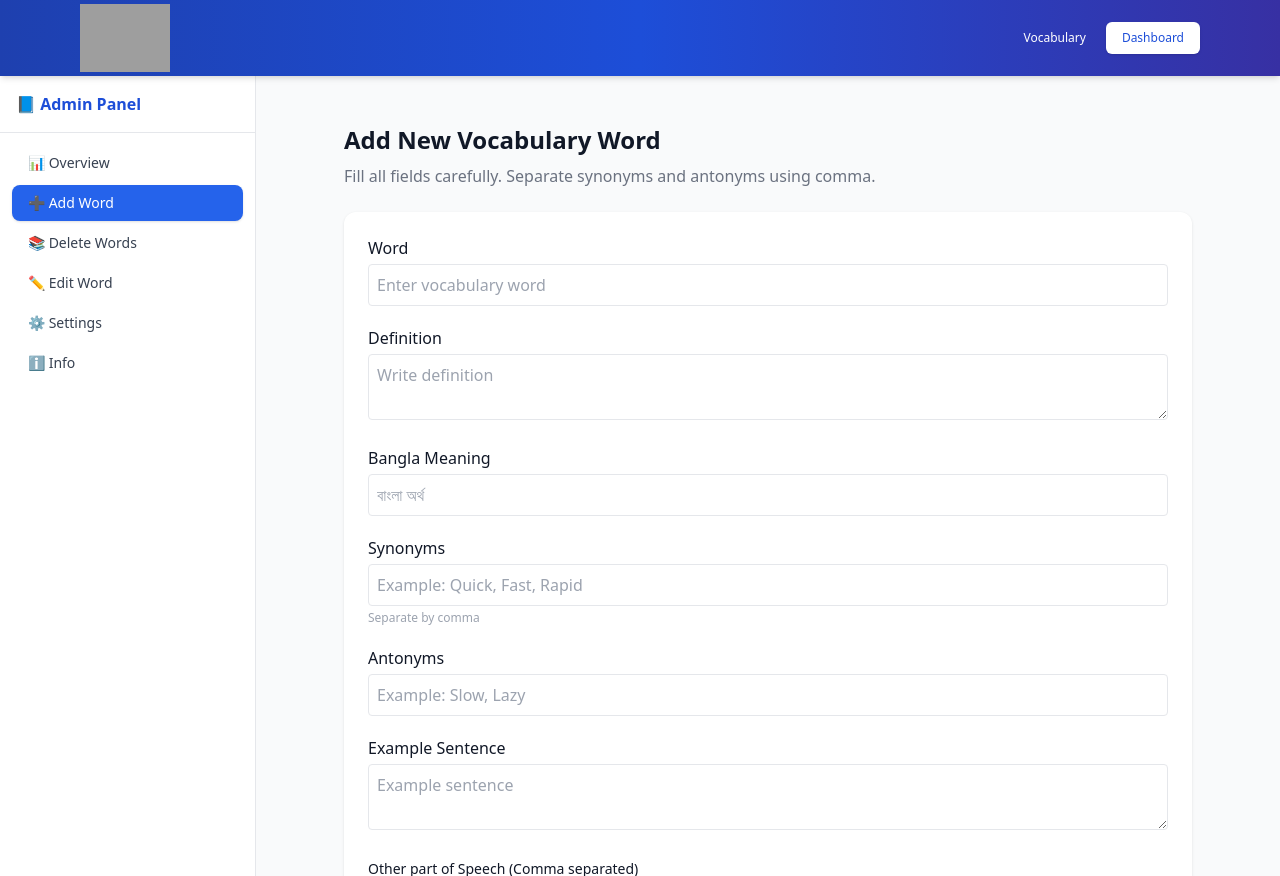
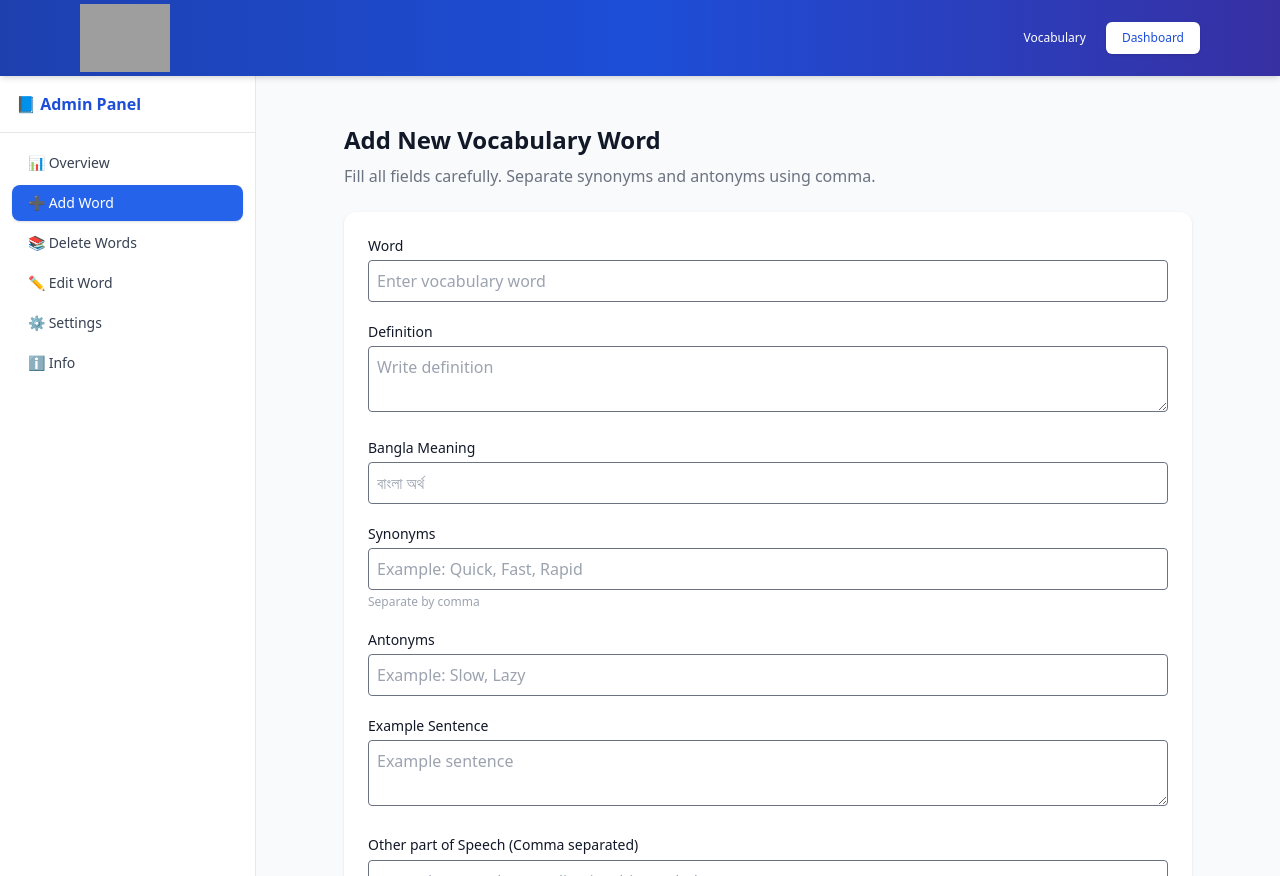
Before and after one commit to ashik-ashik/vocabu, a React (Vite) app: page /dashboard/add-word in a window 1280 px wide. Built offline with nearby package versions, Linux system fonts and the light colour scheme; no server answers; grey boxes are pictures that could not be loaded; a web font is replaced by a local one.

Commit message:
Edit field after finding the word and enhance form outlook

```diff
--- a/src/App.jsx
+++ b/src/App.jsx
@@ -17,7 +17,7 @@ function App() {
   return (
     <>
       <BrowserRouter>
-          <Toaster position="top-right" />
+          <Toaster position="bottom-right" />
           <HeaderMenu />
         <Routes>
           <Route path="/" element={<Vocabulary />} />
--- a/src/Pages/AddWords.jsx
+++ b/src/Pages/AddWords.jsx
@@ -126,7 +126,7 @@ export default function AddWord() {
 
         {/* Word */}
         <div>
-          <label className="block font-medium mb-1">
+          <label className="block font-medium mb-1 text-sm">
             Word
           </label>
           <input
@@ -135,14 +135,14 @@ export default function AddWord() {
             value={formData.word}
             onChange={handleChange}
             required
-            className="w-full border p-2 rounded"
+            className="w-full border border-gray-500 p-2  rounded"
             placeholder="Enter vocabulary word"
           />
         </div>
 
         {/* Definition */}
         <div>
-          <label className="block font-medium mb-1">
+          <label className="block font-medium mb-1 text-sm">
             Definition
           </label>
           <textarea
@@ -150,14 +150,14 @@ export default function AddWord() {
             value={formData.definition}
             onChange={handleChange}
             required
-            className="w-full border p-2 rounded"
+            className="w-full border border-gray-500 p-2  rounded"
             placeholder="Write definition"
           />
         </div>
 
         {/* Bangla */}
         <div>
-          <label className="block font-medium mb-1">
+          <label className="block font-medium mb-1 text-sm">
             Bangla Meaning
           </label>
           <input
@@ -165,14 +165,14 @@ export default function AddWord() {
             name="bangla"
             value={formData.bangla}
             onChange={handleChange}
-            className="w-full border p-2 rounded"
+            className="w-full border border-gray-500 p-2  rounded"
             placeholder="বাংলা অর্থ"
           />
         </div>
 
         {/* Synonyms */}
         <div>
-          <label className="block font-medium mb-1">
+          <label className="block font-medium mb-1 text-sm">
             Synonyms
           </label>
           <input
@@ -180,7 +180,7 @@ export default function AddWord() {
             name="synonyms"
             value={formData.synonyms}
             onChange={handleChange}
-            className="w-full border p-2 rounded"
+            className="w-full border border-gray-500 p-2  rounded"
             placeholder="Example: Quick, Fast, Rapid"
           />
           <p className="text-xs text-gray-400 mt-1">
@@ -190,7 +190,7 @@ export default function AddWord() {
 
         {/* Antonyms */}
         <div>
-          <label className="block font-medium mb-1">
+          <label className="block font-medium mb-1 text-sm">
             Antonyms
           </label>
           <input
@@ -198,21 +198,21 @@ export default function AddWord() {
             name="antonyms"
             value={formData.antonyms}
             onChange={handleChange}
-            className="w-full border p-2 rounded"
+            className="w-full border border-gray-500 p-2  rounded"
             placeholder="Example: Slow, Lazy"
           />
         </div>
 
         {/* Example */}
         <div>
-          <label className="block font-medium mb-1">
+          <label className="block font-medium mb-1 text-sm">
             Example Sentence
           </label>
           <textarea
             name="example"
             value={formData.example}
             onChange={handleChange}
-            className="w-full border p-2 rounded"
+            className="w-full border border-gray-500 p-2  rounded"
             placeholder="Example sentence"
           />
         </div>
@@ -226,7 +226,7 @@ export default function AddWord() {
               name="other_part_speech"
               value={formData.other_part_speech}
               onChange={handleChange}
-              className="w-full border p-2 rounded mt-1"
+              className="w-full border border-gray-500 p-2  rounded mt-1"
               placeholder="example: noun: large, adjective: big, verb: huge, etc"
             />
             <p className="text-xs text-gray-500 mt-1">
@@ -236,7 +236,7 @@ export default function AddWord() {
 
         {/* Passkey */}
         <div>
-          <label className="block font-medium mb-1">
+          <label className="block font-medium mb-1 text-sm">
             Passkey
           </label>
           <input
@@ -245,7 +245,7 @@ export default function AddWord() {
             value={formData.passkey}
             onChange={handleChange}
             required
-            className="w-full border p-2 rounded"
+            className="w-full border border-gray-500 p-2  rounded"
             placeholder="Enter admin passkey"
           />
         </div>
--- a/src/Pages/EditWords.jsx
+++ b/src/Pages/EditWords.jsx
@@ -142,7 +142,7 @@ setForm({
           {/* Form Title */}
           <div>
             <h2 className="text-lg font-semibold text-gray-800">
-              Load Word for Editing
+              Search Word for Editing
             </h2>
             <p className="text-sm text-gray-500">
               Enter Word ID and passkey to load vocabulary data for editing.
@@ -151,25 +151,25 @@ setForm({
 
           {/* Word ID */}
           <div>
-            <label className="text-xs text-gray-500">Word ID</label>
+            <label className="text-xs text-gray-600 font-semibold">Word ID</label>
             <input
               type="number"
               placeholder="Enter Word ID"
               value={id}
               onChange={(e) => setId(e.target.value)}
-              className="w-full border p-2 rounded mt-1"
+              className="w-full border border-gray-500 p-2  rounded mt-1"
             />
           </div>
 
           {/* Passkey */}
           <div>
-            <label className="text-xs text-gray-500">Passkey</label>
+            <label className="text-xs text-gray-600 font-semibold">Passkey</label>
             <input
               type="password"
               placeholder="Enter Passkey"
               value={passkey}
               onChange={(e) => setPasskey(e.target.value)}
-              className="w-full border p-2 rounded mt-1"
+              className="w-full border p-2 border-gray-500 rounded mt-1"
             />
           </div>
 
@@ -184,7 +184,8 @@ setForm({
 
 
         {/* Edit Form */}
-        <div className="bg-white p-6 rounded-xl shadow space-y-4">
+        {
+          form.word !== "" && <div className="bg-white p-6 rounded-xl shadow space-y-4">
 
             {/* Form Title */}
             <div>
@@ -198,93 +199,93 @@ setForm({
 
             {/* Word */}
             <div>
-            <label className="text-xs text-gray-500">Word</label>
+              <label className="text-xs text-gray-600 font-semibold">Word</label>
               <input
                 name="word"
                 value={form.word}
                 onChange={handleChange}
-              className="w-full border p-2 rounded mt-1"
+                className="w-full border border-gray-500 p-2  rounded mt-1"
                 placeholder="Enter word"
+              />
+            </div>
+
+            {/* Definition */}
+            <div>
+              <label className="text-xs text-gray-600 font-semibold">Definition</label>
+              <textarea
+                name="definition"
+                value={form.definition}
+                onChange={handleChange}
+                className="w-full border border-gray-500 p-2  rounded mt-1"
+                placeholder="Enter definition"
               />
             </div>
 
             {/* Bangla Meaning */}
             <div>
-            <label className="text-xs text-gray-500">Bangla Meaning</label>
+              <label className="text-xs text-gray-600 font-semibold">Bangla Meaning</label>
               <input
                 name="bangla"
                 value={form.bangla}
                 onChange={handleChange}
-              className="w-full border p-2 text-xs rounded mt-1"
+                className="w-full border border-gray-500 p-2  text-xs rounded mt-1"
                 placeholder="বাংলা অর্থ"
-            />
-          </div>
-
-          {/* Definition */}
-          <div>
-            <label className="text-xs text-gray-500">Definition</label>
-            <textarea
-              name="definition"
-              value={form.definition}
-              onChange={handleChange}
-              className="w-full border p-2 rounded mt-1"
-              placeholder="Enter definition"
               />
             </div>
 
             {/* Synonyms */}
             <div>
-            <label className="text-xs text-gray-500">
+              <label className="text-xs text-gray-600 font-semibold">
                 Synonyms (Comma separated)
               </label>
               <input
                 name="synonyms"
                 value={form.synonyms}
                 onChange={handleChange}
-              className="w-full border p-2 rounded mt-1"
+                className="w-full border border-gray-500 p-2  rounded mt-1"
                 placeholder="example: large, big, huge"
               />
             </div>
 
             {/* Antonyms */}
             <div>
-            <label className="text-xs text-gray-500">
+              <label className="text-xs text-gray-600 font-semibold">
                 Antonyms (Comma separated)
               </label>
               <input
                 name="antonyms"
                 value={form.antonyms}
                 onChange={handleChange}
-              className="w-full border p-2 rounded mt-1"
+                className="w-full border border-gray-500 p-2  rounded mt-1"
                 placeholder="example: small, tiny"
               />
             </div>
 
             {/* Other Part of Speech */}
             <div>
-            <label className="text-xs text-gray-500">
+              <label className="text-xs text-gray-600 font-semibold">
                 Other part of Speech (Comma separated)
               </label>
               <input
                 name="other_part_speech"
                 value={form.other_part_speech}
                 onChange={handleChange}
-              className="w-full border p-2 rounded mt-1"
+                className="w-full border border-gray-500 p-2 rounded mt-1"
                 placeholder="example: noun: large, adjective: big, verb: huge, etc"
               />
               <p className="text-xs text-gray-500 mt-1">
-              Format: noun: large, adjective: big, verb: huge, etc...
+                Format: <span className="italic">noun: large, adjective: big, verb: huge, etc...</span>
               </p>
             </div>
 
             {/* Example */}
             <div>
-            <label className="text-xs text-gray-500">Example Sentence</label>
+              <label className="text-xs text-gray-600 font-semibold">Example Sentence</label>
               <textarea
                 name="example"
                 value={form.example}
                 onChange={handleChange}
-              className="w-full border p-2 rounded mt-1"
+                className="w-full border border-gray-500 p-2  rounded mt-1"
                 placeholder="Enter example sentence"
               />
             </div>
@@ -299,6 +300,7 @@ setForm({
             </button>
 
           </div>
+        }
     </div>
   );
 }
```
Lines whose indentation alone changed are shown as unchanged.
